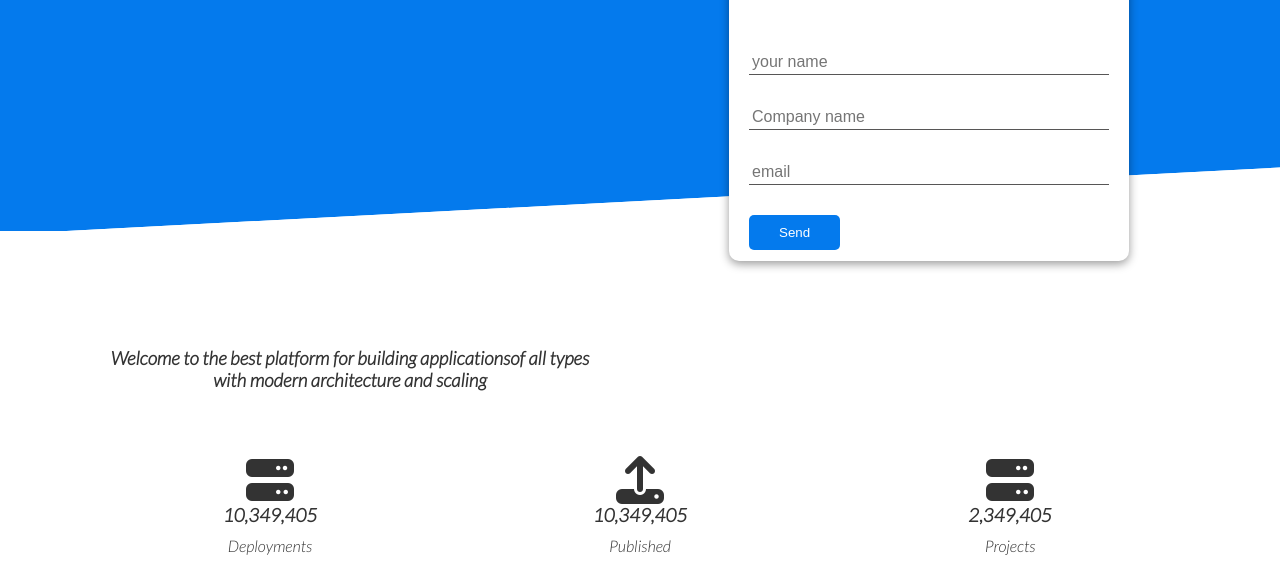
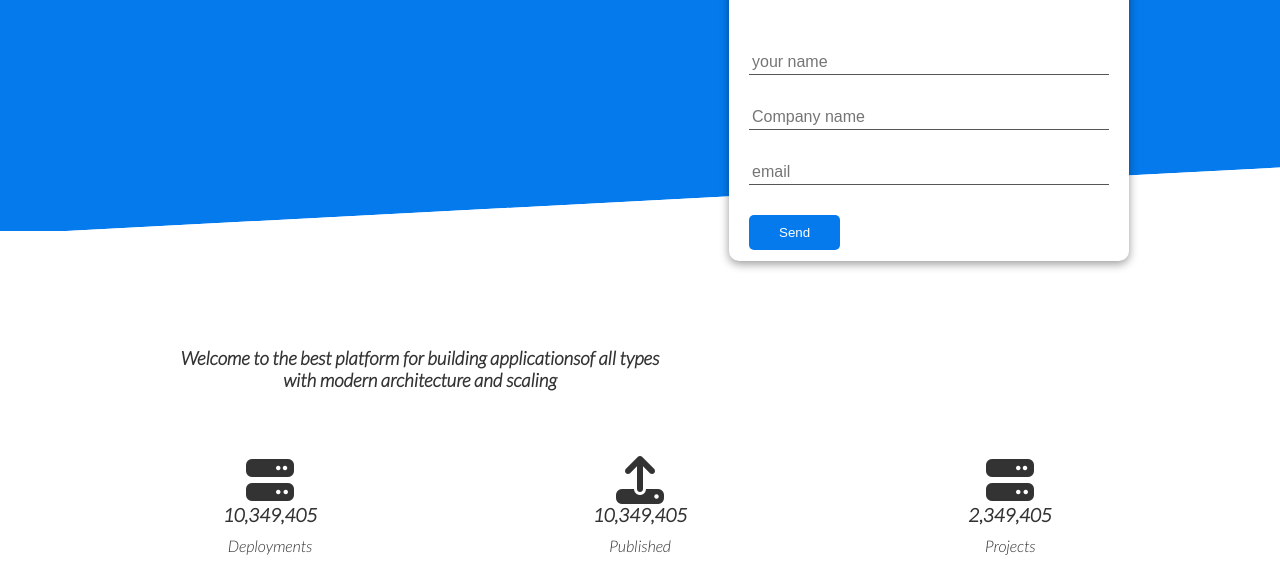
Before and after one commit to Noopur021/Project3, a plain HTML site: page index.html in a window 1280 px wide. Shown: the part 239-800 px from the top of the page. Drawn offline with Linux system fonts and the light colour scheme.

Commit message:
Update index.html

```diff
--- a/index.html
+++ b/index.html
@@ -61,7 +61,7 @@
     <!-- stats -->
     <section class="stats">
         <div class="container">
-            <h3 class="stats-heading text-center my-1">
+            <h3 class="stats-heading text-center my-1" style="margin-left:70px";>
 
                 Welcome to the best platform for building applicationsof all types with modern architecture and scaling
             </h3>
```
